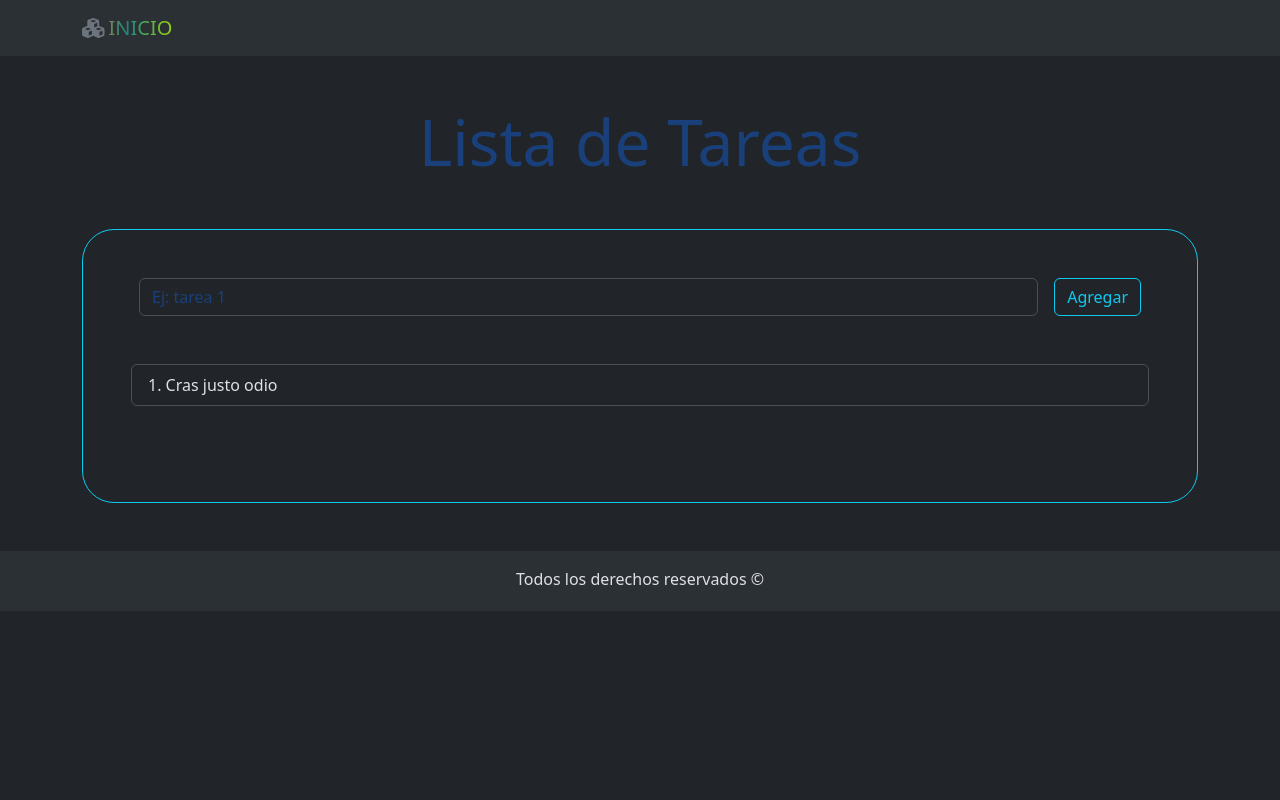
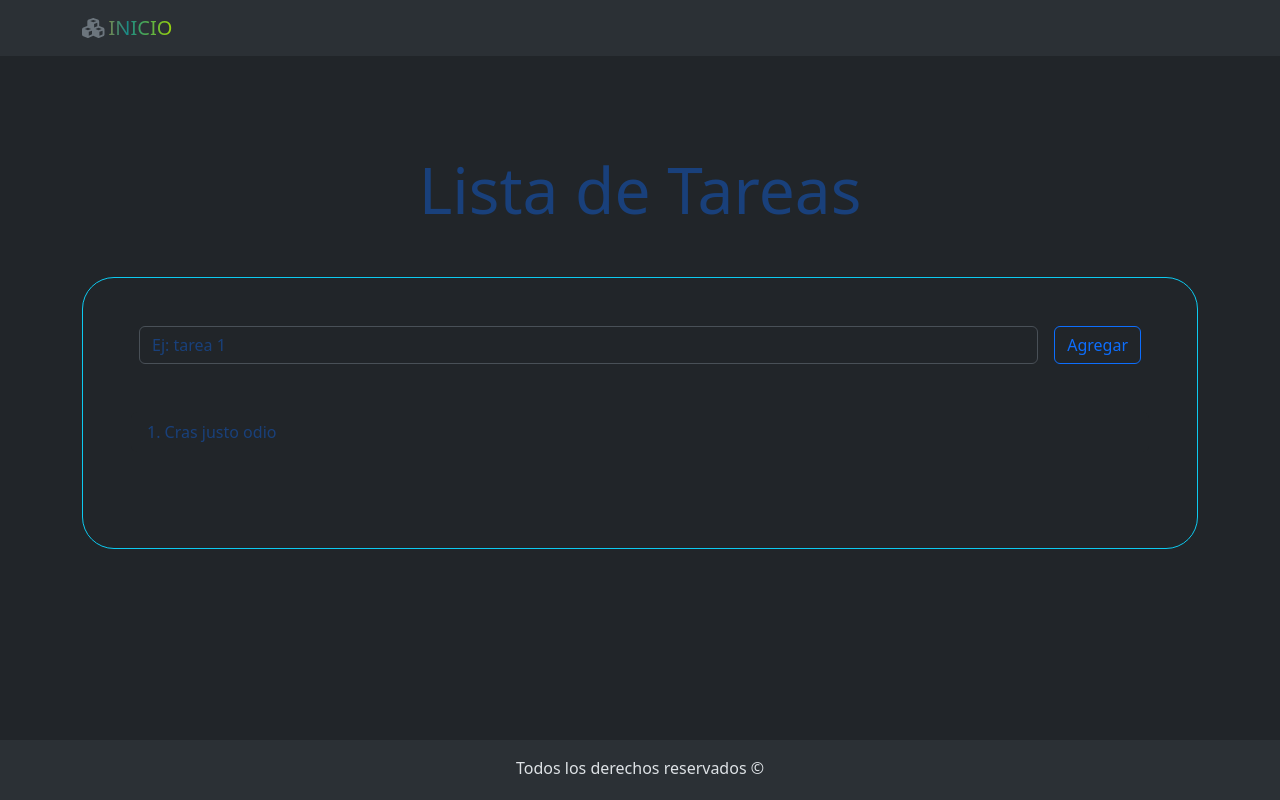
Before and after one commit to penguinEm/tp6Ejercicio5, a React (Vite) app: page / in a window 1280 px wide. Built offline with nearby package versions, Linux system fonts and the light colour scheme.

Commit message:
creamos un state con un array donde ira cada una de las tareas, mas una funcion manejadora del submit del formulario con la cual ire agregando cada tarea al array

```diff
--- a/src/App.jsx
+++ b/src/App.jsx
@@ -7,7 +7,7 @@ function App() {
   return (
     <>
       <Navbar></Navbar>
-      <Container className="my-5">
+      <Container className="my-5 main">
         <h1 className="text-center display-3 color-titulo my-5">
           Lista de Tareas
         </h1>
--- a/src/components/FormularioTareas.jsx
+++ b/src/components/FormularioTareas.jsx
@@ -1,10 +1,21 @@
 import { Button, Form } from "react-bootstrap";
 import ListaTareas from "./ListaTareas";
+import { useState } from "react";
 
 const FormularioTareas = () => {
+  const [tarea, setTarea] = useState("");
+  const [arrayTareas, setArrayTarea] = useState([]);
+
+  const manejadorSubmit = (e) => {
+    e.preventDefault();
+
+    setArrayTarea([...arrayTareas, tarea])
+    setTarea ("")
+  };
+
   return (
-    <section className="rounded-5 px-5 py-5 border border-info">
-      <Form>
+    <section className="rounded-5 py-5 border border-info px-lg-5 px-md-5 px-sm-1">
+      <Form onSubmit={manejadorSubmit}>
         <Form.Group
           className="mx-2 d-flex"
           controlId="exampleForm.ControlInput1"
@@ -15,8 +26,10 @@ const FormularioTareas = () => {
             placeholder="Ej: tarea 1"
             minLength={3}
             maxLength={30}
+            onChange={(e) => setTarea(e.target.value)}
+            value = {tarea}
           />
-          <Button type="submit" variant="outline-info ms-3">
+          <Button type="submit" variant="outline-primary" className="ms-3">
             Agregar
           </Button>
         </Form.Group>
--- a/src/components/ItemTarea.jsx
+++ b/src/components/ItemTarea.jsx
@@ -1,7 +1,11 @@
 import { ListGroup } from "react-bootstrap";
 
 const ItemTarea = () => {
-  return <ListGroup.Item as="li">Cras justo odio</ListGroup.Item>;
+  return (
+    <ListGroup.Item as="li" className="border border-0 color-titulo">
+      Cras justo odio
+    </ListGroup.Item>
+  );
 };
 
 export default ItemTarea;
--- a/src/components/Navbar.jsx
+++ b/src/components/Navbar.jsx
@@ -7,8 +7,8 @@ const Navbar = () => {
     <header>
       <nav className="navbar bg-body-tertiary">
         <Container>
-          <a className="navbar-brand gradiente" href="#">
-            <FontAwesomeIcon icon={faCubes} className="text-secondary me-1"/>
+          <a className="navbar-brand gradiente" href="../../index.html">
+            <FontAwesomeIcon icon={faCubes} className="text-secondary me-1" />
             INICIO
           </a>
         </Container>
--- a/src/style.css
+++ b/src/style.css
@@ -17,3 +17,16 @@
     color: grey;
     transition: 1s;
 }
+
+/* Bajar el foot */
+
+#root {
+  min-height: 100vh;
+  display: flex;
+  flex-direction: column;
+
+}
+
+.main {
+  flex-grow: 1;
+}
```
